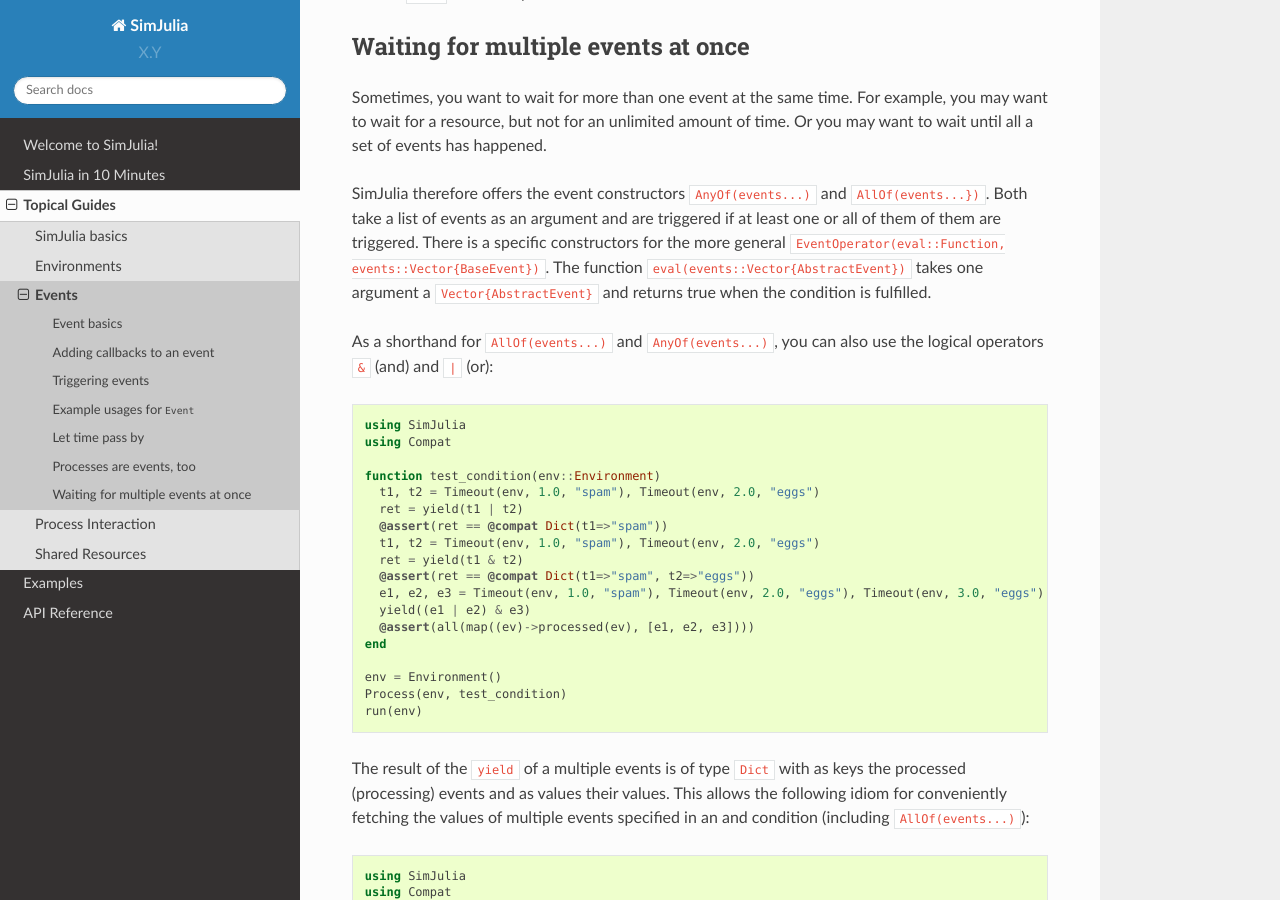
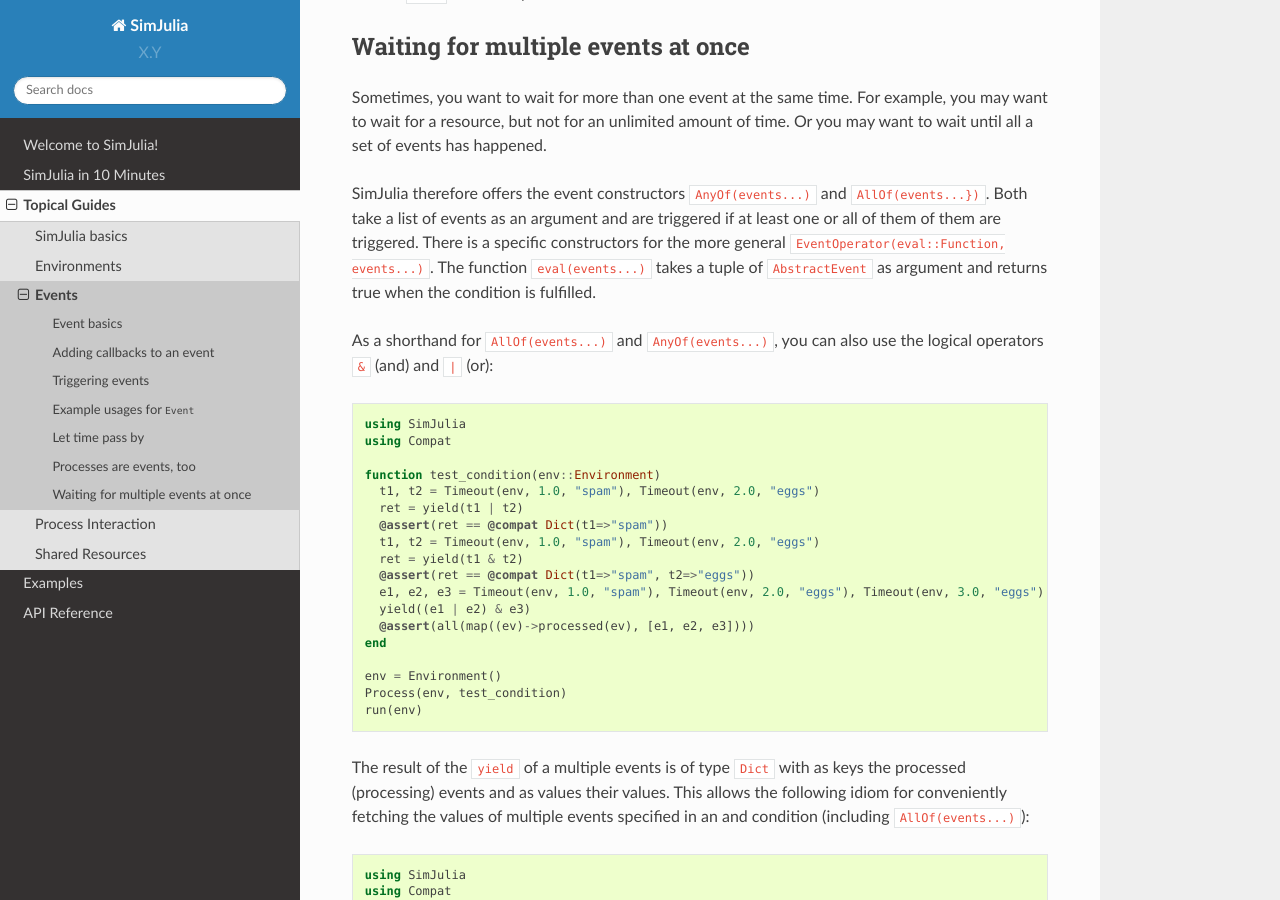
Before and after one commit to JuliaDynamics/ConcurrentSim.jl, a Sphinx documentation site: the page built from docs/source/topical_guides/3_events.rst, in a window 1280 px wide and 900 px high, scrolled down 4563 px. Built offline with Sphinx 7.4.7 and the Read the Docs theme 2.0.0, drawn with Linux system fonts in a browser that asks for light colours; cross-references to code outside the pages are shown as plain code.

Commit message:
Update 3_events.rst

```diff
--- a/docs/source/topical_guides/3_events.rst
+++ b/docs/source/topical_guides/3_events.rst
@@ -185,7 +185,7 @@
 
 Sometimes, you want to wait for more than one event at the same time. For example, you may want to wait for a resource, but not for an unlimited amount of time. Or you may want to wait until all a set of events has happened.
 
-SimJulia therefore offers the event constructors :func:`AnyOf(events...) <AnyOf>` and :func:`AllOf(events...}) <AllOf>`. Both take a list of events as an argument and are triggered if at least one or all of them of them are triggered. There is a specific constructors for the more general :func:`EventOperator(eval::Function, events::Vector{BaseEvent}) <EventOperator>`. The function :func:`eval(events::Vector{AbstractEvent})` takes one argument a :class:`Vector{AbstractEvent}` and returns true when the condition is fulfilled.
+SimJulia therefore offers the event constructors :func:`AnyOf(events...) <AnyOf>` and :func:`AllOf(events...}) <AllOf>`. Both take a list of events as an argument and are triggered if at least one or all of them of them are triggered. There is a specific constructors for the more general :func:`EventOperator(eval::Function, events...) <EventOperator>`. The function :func:`eval(events...)` takes a tuple of :class:`AbstractEvent` as argument and returns true when the condition is fulfilled.
 
 As a shorthand for :func:`AllOf(events...) <AllOf>` and :func:`AnyOf(events...) <AnyOf>`, you can also use the logical operators ``&`` (and) and ``|`` (or)::
 
```
